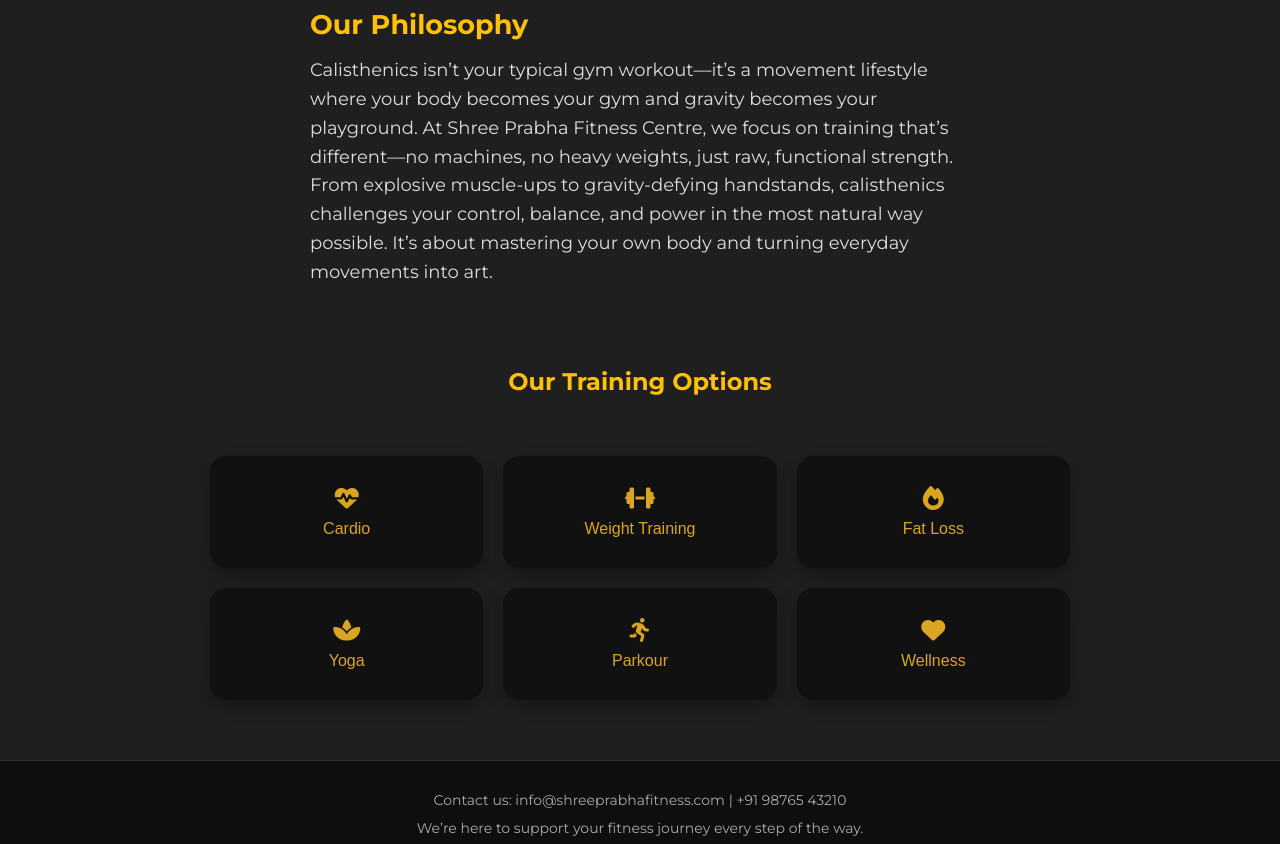
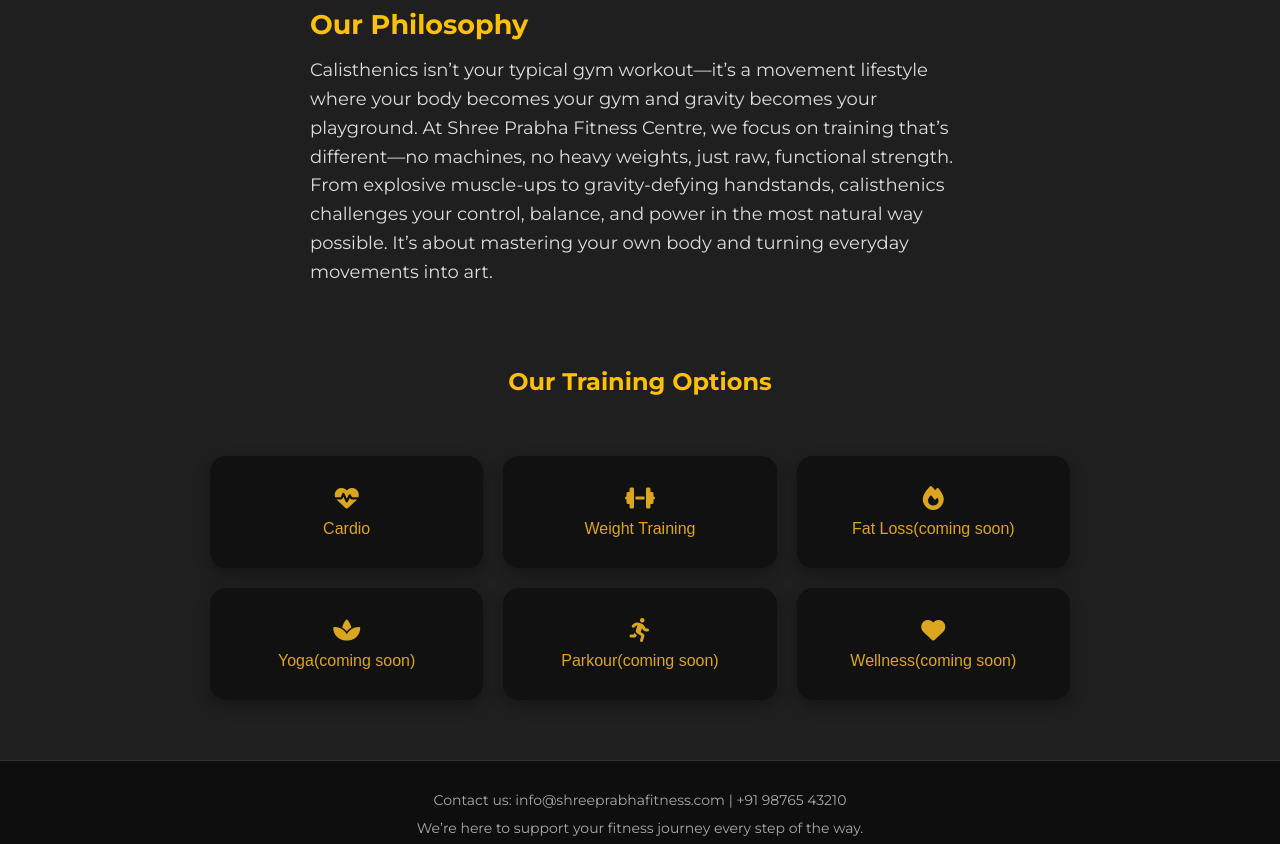
Before and after one commit to GauravDevHub/fitness-project, a plain HTML site: page index.html in a window 1280 px wide. Shown: the part 388-1232 px from the top of the page. Drawn offline with Linux system fonts and the light colour scheme.

Commit message:
new chages

```diff
--- a/index.html
+++ b/index.html
@@ -232,10 +232,10 @@
     <div class="plans">
       <button><a href="cardio.html"><i class="fas fa-heartbeat"></i>Cardio</a></button>
       <button><a href="weight.html"><i class="fas fa-dumbbell"></i>Weight Training</a></button>
-      <button><a href="#"><i class="fas fa-fire"></i>Fat Loss</a></button>
-      <button><a href="#"><i class="fas fa-spa"></i>Yoga</a></button>
-      <button><a href="#"><i class="fas fa-person-running"></i>Parkour</a></button>
-      <button><a href="#"><i class="fas fa-heart"></i>Wellness</a></button>
+      <button><a href="#"><i class="fas fa-fire"></i>Fat Loss(coming soon)</a></button>
+      <button><a href="#"><i class="fas fa-spa"></i>Yoga(coming soon)</a></button>
+      <button><a href="#"><i class="fas fa-person-running"></i>Parkour(coming soon)</a></button>
+      <button><a href="#"><i class="fas fa-heart"></i>Wellness(coming soon)</a></button>
     </div>
   </section>
 
```
Also changed, not shown: cardio.html (+2 -2 lines), weight.html (+2 -2 lines).
